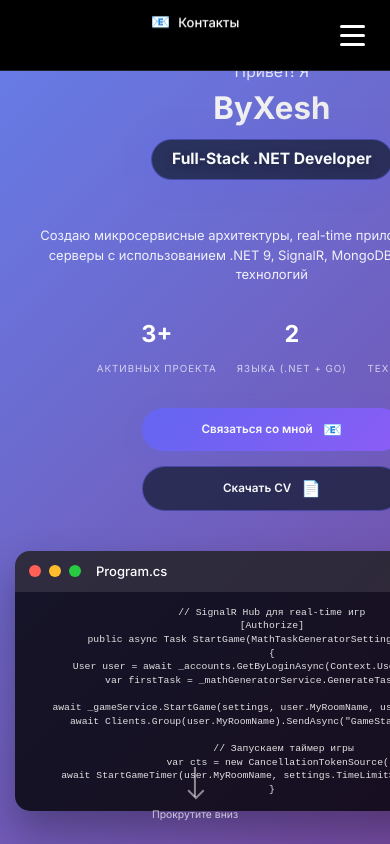
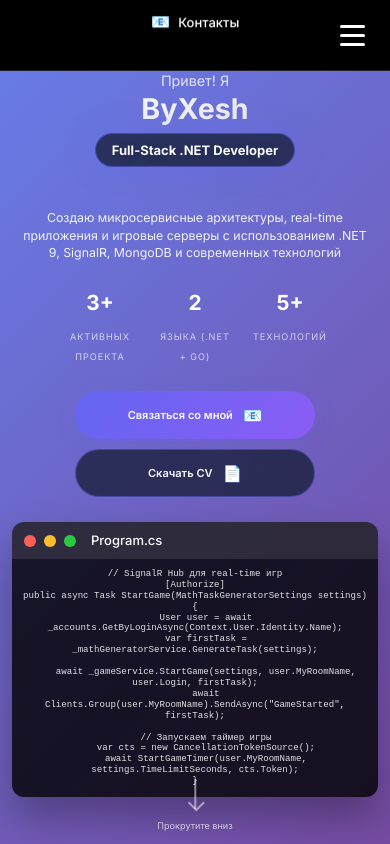
Before and after one commit to XeshSufferer/aboutme-frontend, a Vue app: page / in a window 390 px wide. Shown: the top 844 px of the page. Built offline with nearby package versions, Linux system fonts and the light colour scheme.

Commit message:
try fix hero component

```diff
--- a/src/components/Hero.vue
+++ b/src/components/Hero.vue
@@ -128,6 +128,8 @@ public async Task StartGame(MathTaskGeneratorSettings settings)
     radial-gradient(circle at 20% 80%, rgba(99, 102, 241, 0.3) 0%, transparent 50%),
     radial-gradient(circle at 80% 20%, rgba(139, 92, 246, 0.2) 0%, transparent 50%);
   overflow: hidden;
+  width: 100%;
+  max-width: 100vw;
 }
 
 .hero-container {
@@ -135,6 +137,7 @@ public async Task StartGame(MathTaskGeneratorSettings settings)
   margin: 0 auto;
   padding: 0 20px;
   width: 100%;
+  box-sizing: border-box;
 }
 
 .hero-content {
@@ -254,6 +257,9 @@ public async Task StartGame(MathTaskGeneratorSettings settings)
   text-decoration: none;
   position: relative;
   overflow: hidden;
+  box-sizing: border-box;
+  min-height: 48px;
+  touch-action: manipulation;
 }
 
 .btn-primary {
@@ -465,146 +471,96 @@ public async Task StartGame(MathTaskGeneratorSettings settings)
   }
 }
 
-@media (max-width: 768px) {
-  .hero {
-    min-height: 100vh;
-    padding: 80px 0 40px;
-  }
-
-  .hero-container {
-    padding: 0 20px;
-  }
-
+@media (max-width: 900px) {
   .hero-content {
-    grid-template-columns: 1fr;
     gap: 40px;
-    text-align: center;
-  }
-
-  .hero-text {
-    order: 1;
-  }
-
-  .hero-visual {
-    order: 2;
-  }
-
-  .greeting {
-    font-size: 1.3rem;
-    margin-bottom: 8px;
   }
 
   .name {
     font-size: 2.8rem;
-    margin-bottom: 12px;
   }
 
   .role {
-    font-size: 1.3rem;
+    font-size: 1.4rem;
     padding: 12px 24px;
-    margin-bottom: 16px;
-  }
-
-  .hero-description {
-    font-size: 1.1rem;
-    margin-bottom: 35px;
-    line-height: 1.5;
   }
 
   .hero-stats {
-    justify-content: center;
-    gap: 25px;
-    margin-bottom: 35px;
-    flex-wrap: wrap;
-  }
-
-  .stat {
-    min-width: 80px;
+    gap: 30px;
   }
 
   .stat-number {
     font-size: 2rem;
   }
+}
 
-  .stat-label {
-    font-size: 0.8rem;
+@media (max-width: 768px) {
+  .hero {
+    min-height: 100vh;
+    padding: 60px 0 30px;
+    overflow-x: hidden;
   }
 
-  .hero-actions {
-    flex-direction: column;
-    align-items: center;
-    gap: 15px;
-  }
-
-  .btn {
-    width: 100%;
-    max-width: 280px;
-    justify-content: center;
-    padding: 14px 28px;
-    font-size: 0.95rem;
-  }
-
-  .code-window {
-    margin: 0 auto;
+  .hero-container {
+    padding: 0 16px;
     max-width: 100%;
   }
 
-  .window-header {
-    padding: 12px 16px;
+  .hero-content {
+    grid-template-columns: 1fr;
+    gap: 30px;
+    text-align: center;
+    width: 100%;
   }
 
-  .code-content {
-    padding: 16px;
+  .hero-text {
+    order: 1;
+    width: 100%;
   }
 
-  .code-content pre {
-    font-size: 0.8rem;
-    line-height: 1.4;
-  }
-
-  .floating-elements {
-    display: none;
-  }
-
-  .scroll-indicator {
-    bottom: 20px;
-  }
-
-  .scroll-indicator span {
-    font-size: 0.8rem;
-  }
-}
-
-@media (max-width: 480px) {
-  .hero {
-    padding: 60px 0 30px;
-  }
-
-  .hero-container {
-    padding: 0 15px;
+  .hero-visual {
+    order: 2;
+    width: 100%;
   }
 
   .greeting {
     font-size: 1.2rem;
+    margin-bottom: 6px;
   }
 
   .name {
     font-size: 2.4rem;
+    margin-bottom: 10px;
+    line-height: 1.1;
   }
 
   .role {
-    font-size: 1.2rem;
+    font-size: 1.1rem;
     padding: 10px 20px;
+    margin-bottom: 14px;
+    display: inline-block;
+    max-width: 100%;
+    word-wrap: break-word;
   }
 
   .hero-description {
     font-size: 1rem;
     margin-bottom: 30px;
+    line-height: 1.5;
+    padding: 0 10px;
   }
 
   .hero-stats {
+    justify-content: center;
     gap: 20px;
     margin-bottom: 30px;
+    flex-wrap: wrap;
+  }
+
+  .stat {
+    min-width: 70px;
+    flex: 1;
+    max-width: 100px;
   }
 
   .stat-number {
@@ -613,16 +569,28 @@ public async Task StartGame(MathTaskGeneratorSettings settings)
 
   .stat-label {
     font-size: 0.75rem;
+    line-height: 1.2;
+  }
+
+  .hero-actions {
+    flex-direction: column;
+    align-items: center;
+    gap: 12px;
+    padding: 0 10px;
   }
 
   .btn {
+    width: 100%;
     max-width: 260px;
+    justify-content: center;
     padding: 12px 24px;
     font-size: 0.9rem;
   }
 
-  .code-content pre {
-    font-size: 0.75rem;
+  .code-window {
+    margin: 0 auto;
+    max-width: 100%;
+    width: 100%;
   }
 
   .window-header {
@@ -630,39 +598,216 @@ public async Task StartGame(MathTaskGeneratorSettings settings)
   }
 
   .code-content {
-    padding: 14px;
+    padding: 12px;
+    overflow-x: auto;
+  }
+
+  .code-content pre {
+    font-size: 0.75rem;
+    line-height: 1.3;
+    white-space: pre-wrap;
+    word-wrap: break-word;
+  }
+
+  .floating-elements {
+    display: none;
+  }
+
+  .scroll-indicator {
+    bottom: 15px;
+  }
+
+  .scroll-indicator span {
+    font-size: 0.75rem;
   }
 }
 
-@media (max-width: 360px) {
+@media (max-width: 480px) {
+  .hero {
+    padding: 50px 0 25px;
+    min-height: 100vh;
+  }
+
   .hero-container {
     padding: 0 12px;
   }
 
+  .hero-content {
+    gap: 25px;
+  }
+
+  .greeting {
+    font-size: 1.1rem;
+    margin-bottom: 4px;
+  }
+
   .name {
     font-size: 2.2rem;
+    margin-bottom: 8px;
+    line-height: 1.1;
   }
 
   .role {
-    font-size: 1.1rem;
+    font-size: 1rem;
     padding: 8px 16px;
+    margin-bottom: 12px;
+    line-height: 1.3;
   }
 
   .hero-description {
     font-size: 0.95rem;
+    margin-bottom: 25px;
+    padding: 0 5px;
+    line-height: 1.4;
+  }
+
+  .hero-stats {
+    gap: 15px;
+    margin-bottom: 25px;
+  }
+
+  .stat {
+    min-width: 60px;
+    max-width: 80px;
   }
 
   .stat-number {
     font-size: 1.6rem;
   }
 
+  .stat-label {
+    font-size: 0.7rem;
+    line-height: 1.1;
+  }
+
+  .hero-actions {
+    gap: 10px;
+    padding: 0 5px;
+  }
+
   .btn {
     max-width: 240px;
     padding: 10px 20px;
+    font-size: 0.85rem;
+  }
+
+  .code-window {
+    border-radius: 12px;
+  }
+
+  .window-header {
+    padding: 8px 12px;
+  }
+
+  .code-content {
+    padding: 10px;
   }
 
   .code-content pre {
     font-size: 0.7rem;
+    line-height: 1.2;
+  }
+
+  .scroll-indicator {
+    bottom: 10px;
+  }
+
+  .scroll-indicator span {
+    font-size: 0.7rem;
+  }
+}
+
+@media (max-width: 360px) {
+  .hero {
+    padding: 40px 0 20px;
+  }
+
+  .hero-container {
+    padding: 0 10px;
+  }
+
+  .hero-content {
+    gap: 20px;
+  }
+
+  .greeting {
+    font-size: 1rem;
+    margin-bottom: 3px;
+  }
+
+  .name {
+    font-size: 2rem;
+    margin-bottom: 6px;
+    line-height: 1.1;
+  }
+
+  .role {
+    font-size: 0.95rem;
+    padding: 6px 12px;
+    margin-bottom: 10px;
+    line-height: 1.2;
+  }
+
+  .hero-description {
+    font-size: 0.9rem;
+    margin-bottom: 20px;
+    padding: 0 3px;
+    line-height: 1.3;
+  }
+
+  .hero-stats {
+    gap: 12px;
+    margin-bottom: 20px;
+  }
+
+  .stat {
+    min-width: 50px;
+    max-width: 70px;
+  }
+
+  .stat-number {
+    font-size: 1.4rem;
+  }
+
+  .stat-label {
+    font-size: 0.65rem;
+    line-height: 1.1;
+  }
+
+  .hero-actions {
+    gap: 8px;
+    padding: 0 3px;
+  }
+
+  .btn {
+    max-width: 220px;
+    padding: 8px 16px;
+    font-size: 0.8rem;
+  }
+
+  .code-window {
+    border-radius: 10px;
+  }
+
+  .window-header {
+    padding: 6px 10px;
+  }
+
+  .code-content {
+    padding: 8px;
+  }
+
+  .code-content pre {
+    font-size: 0.65rem;
+    line-height: 1.1;
+  }
+
+  .scroll-indicator {
+    bottom: 8px;
+  }
+
+  .scroll-indicator span {
+    font-size: 0.65rem;
   }
 }
 </style>
```
